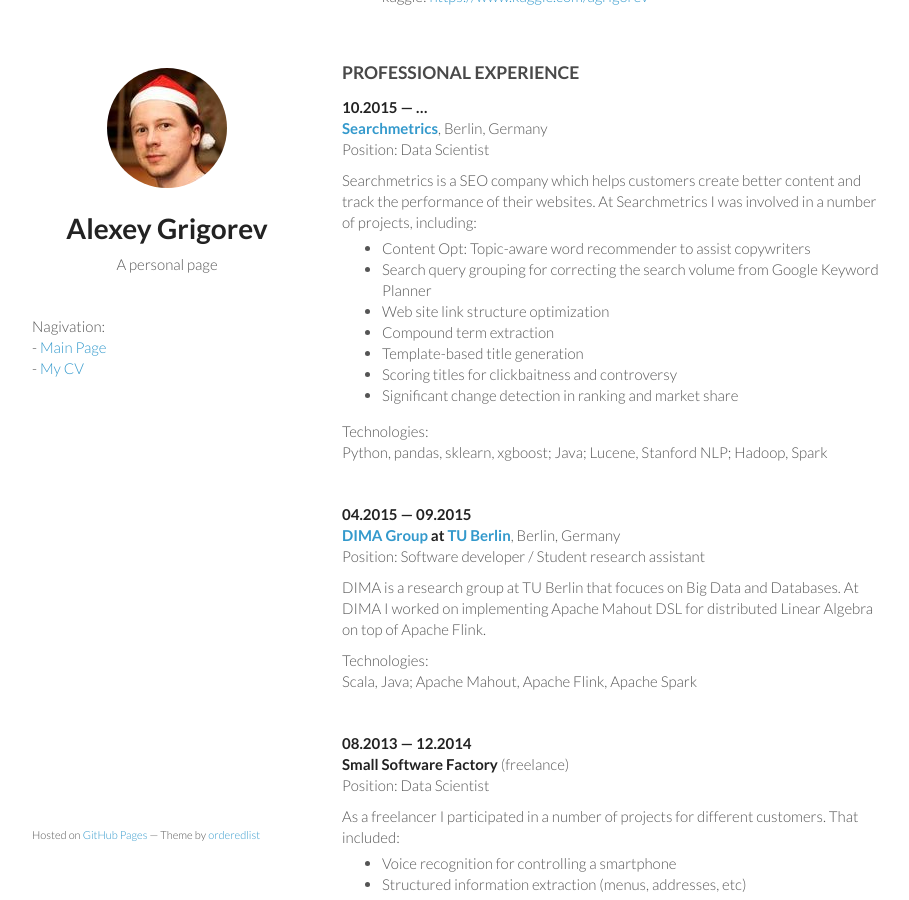
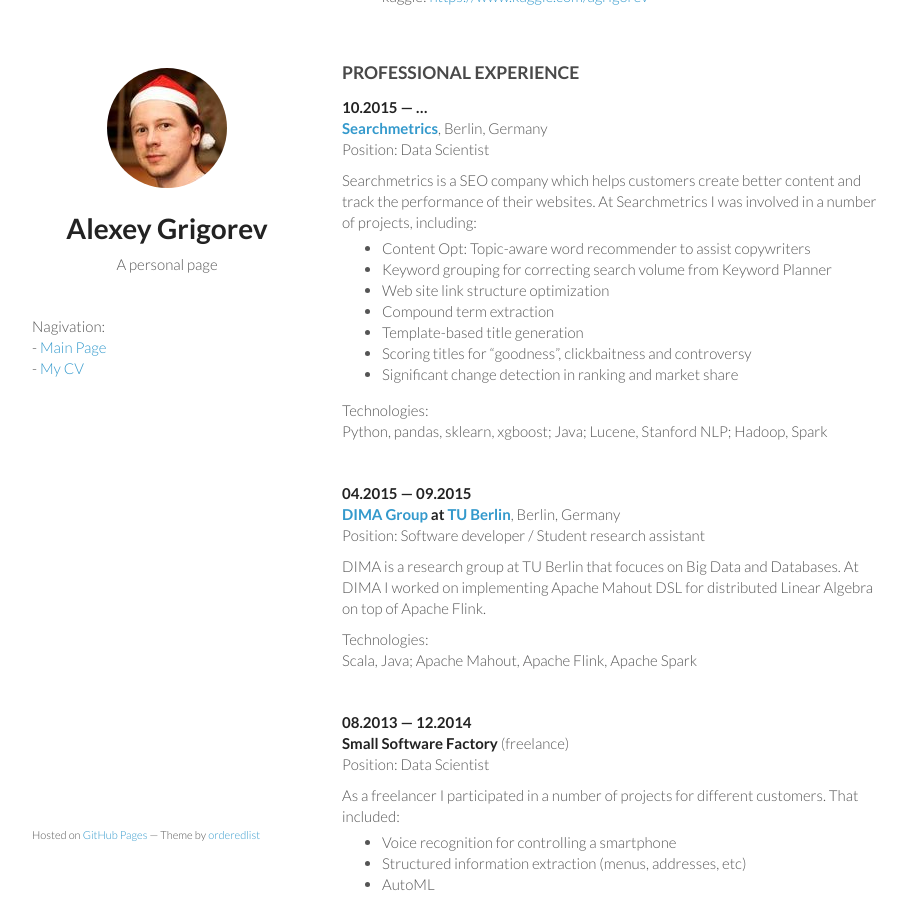
Before and after one commit to alexeygrigorev/alexeygrigorev.github.io, a Jekyll site: the page built from cv.md, in a window 1280 px wide and 900 px high, scrolled down 608 px. Shown: the whole window, without its empty margins (178-1087 px from the left). Built offline with Jekyll 4.4.1, drawn with Linux system fonts in a browser that asks for light colours; some of the changed text lies outside the part shown.

Commit message:
Update cv.md

```diff
--- a/cv.md
+++ b/cv.md
@@ -46,11 +46,11 @@ Position: Data Scientist<br/>
 Searchmetrics is a SEO company which helps customers create better content and track the performance of their websites. At Searchmetrics I was involved in a number of projects, including:
 
 - Content Opt: Topic-aware word recommender to assist copywriters
-- Search query grouping for correcting the search volume from Google Keyword Planner
+- Keyword grouping for correcting search volume from Keyword Planner
 - Web site link structure optimization
 - Compound term extraction
 - Template-based title generation
-- Scoring titles for clickbaitness and controversy
+- Scoring titles for "goodness", clickbaitness and controversy
 - Significant change detection in ranking and market share
 
 
```
Also changed, not shown: other parts of cv.md (+1 -0 lines).
